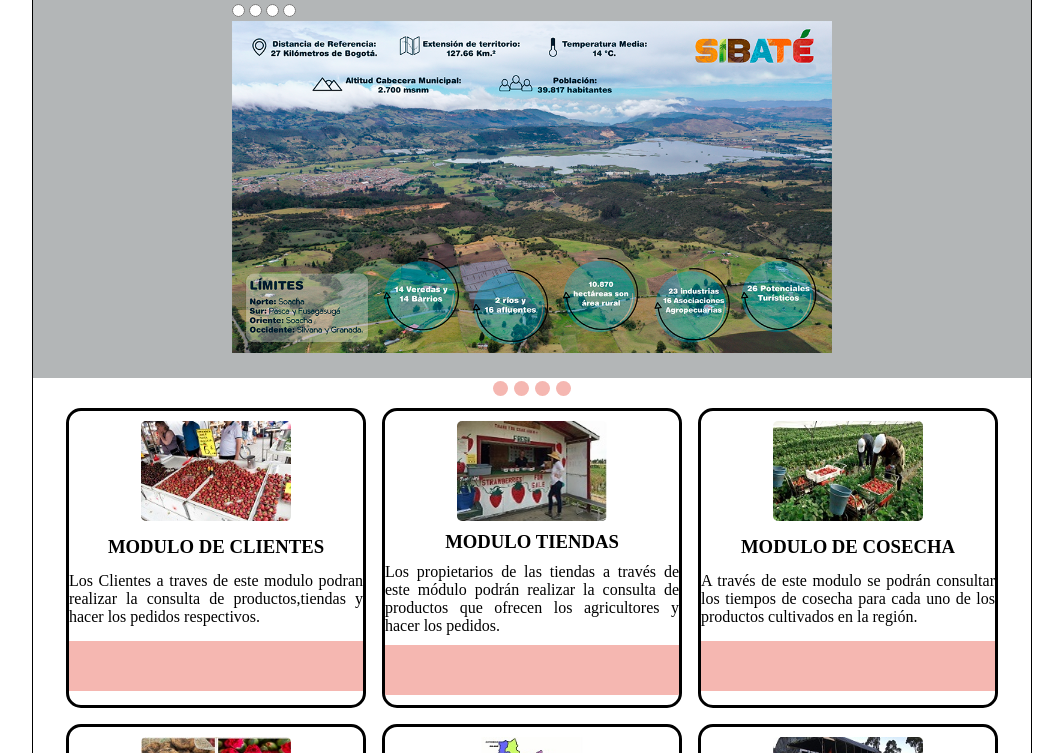
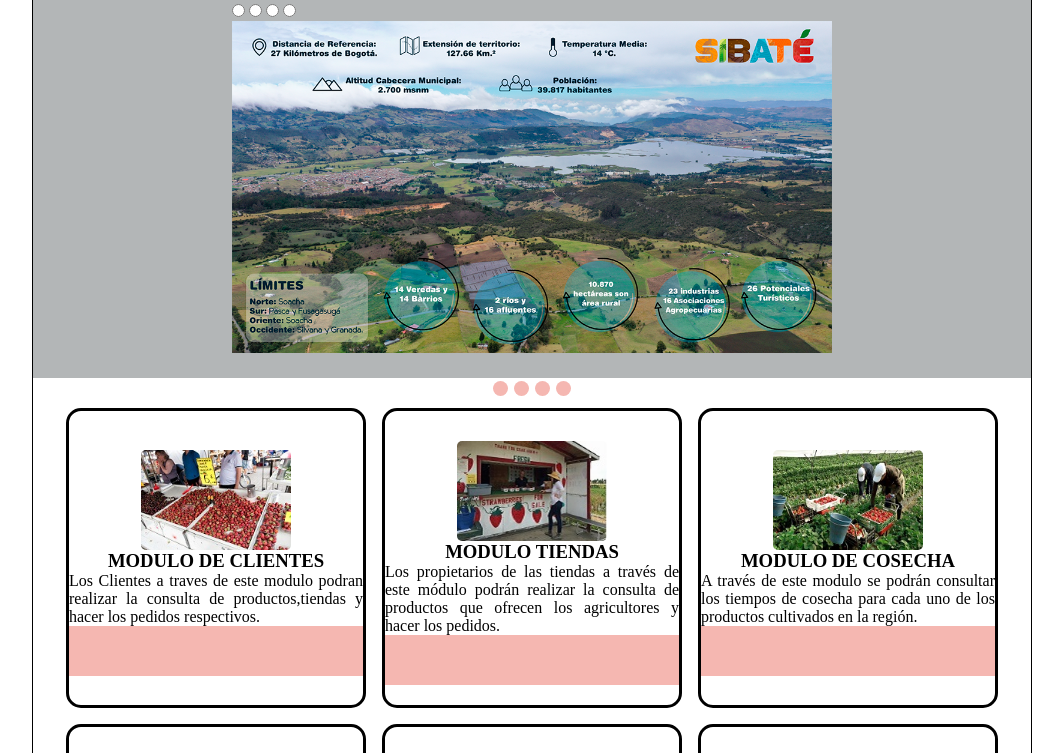
Before and after one commit to nelsonweb2021/Proyectoximena, a plain HTML site: page Index.html in a window 1280 px wide. Shown: the part 123-876 px from the top of the page, without its empty margins (108-1171 px from the left). Drawn offline with Linux system fonts and the light colour scheme.

Commit message:
Update EstiloPrincipal.css

```diff
--- a/Style/EstiloPrincipal.css
+++ b/Style/EstiloPrincipal.css
@@ -148,7 +148,7 @@ height: auto;
 .Modulos article {
  display: flex;
  justify-content: center;
- aling-content: center;
+ align-content: center;
  flex-flow: wrap;
  border: solid;
  border-radius: 15px;
```
